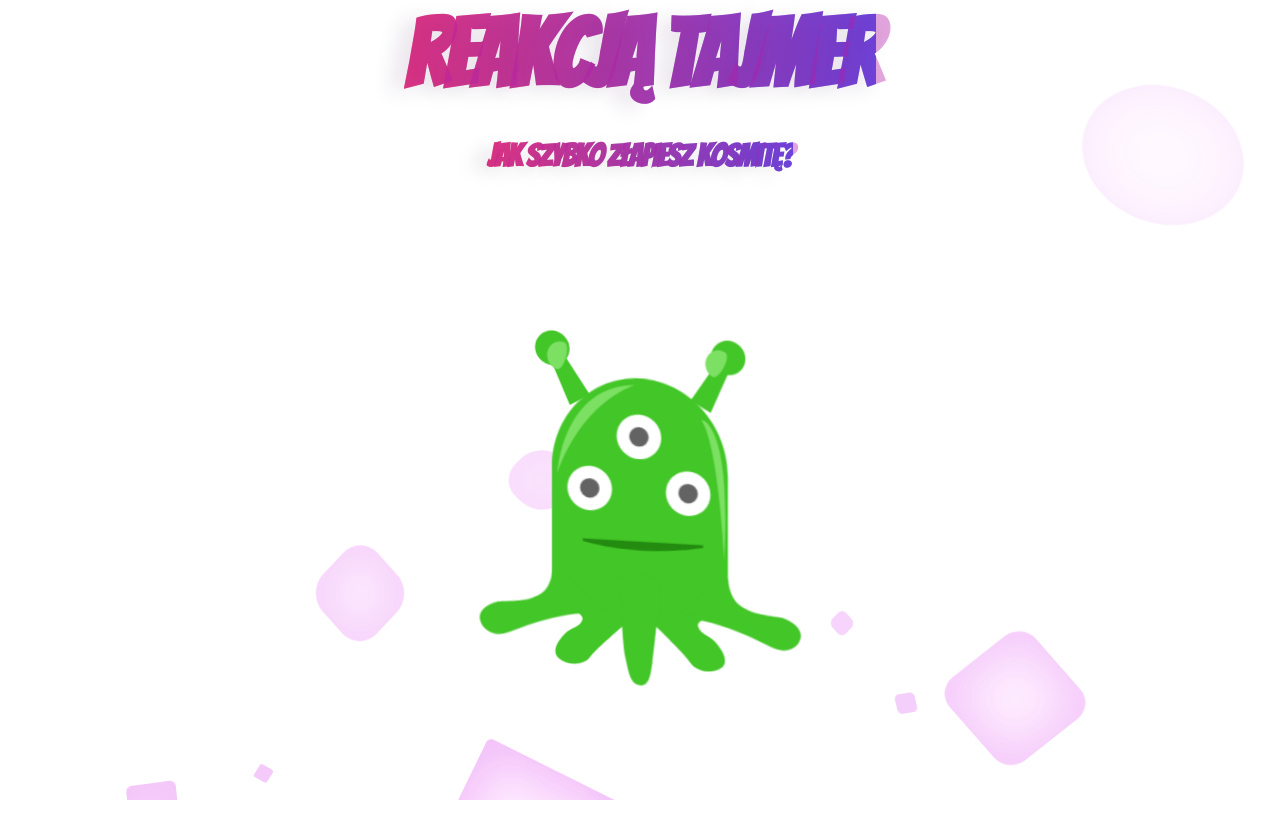
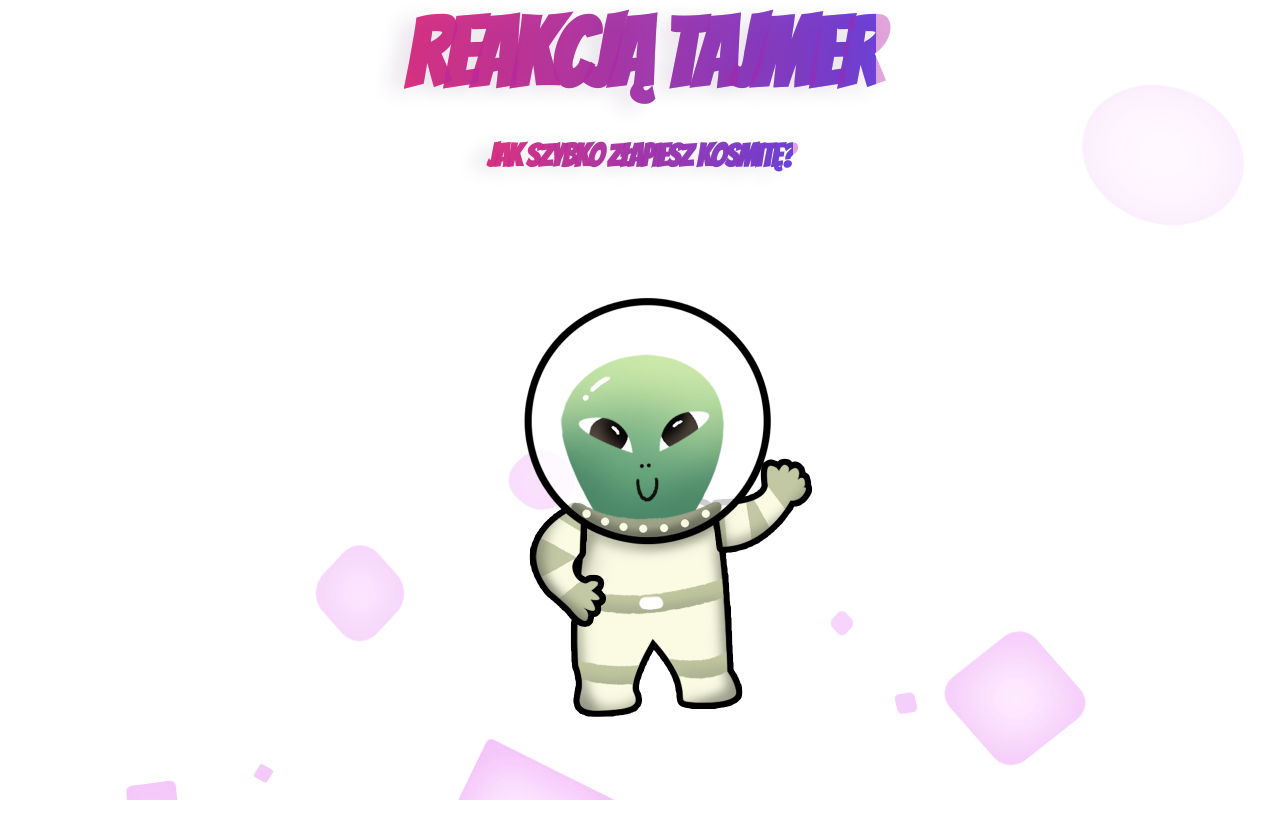
Before and after one commit to reueck/reaction-timer, a Vue app: page / in a window 1280 px wide. Both pictures are taken after a click on the button "Nowa gra". Built offline with nearby package versions, Linux system fonts and the light colour scheme.

Commit message:
changed alien image to be more visible

```diff
--- a/src/components/Blob.vue
+++ b/src/components/Blob.vue
@@ -1,76 +1,10 @@
 <template>
 	<div class="blob" v-if="showBlob">
-		<svg height="500px" width="500px" id="Layer_1" viewBox="0 0 496.159 496.159" xml:space="preserve" fill="#000000" @click="stopTimer">
-
-		<g class="blob">
-			<g>
-				<polygon style="fill: #43c628" points="166.021,84.4 155.184,90.325 178.43,143.774 198.47,132.818 "></polygon>
-				<circle style="fill: #43c628" cx="161.06" cy="88.199" r="17.13"></circle>
-			</g>
-			<path
-				style="fill: #7ce063"
-				d="M164.538,73.847c-7.817-2.291-16.012,2.189-18.303,10.007s2.19,16.013,10.007,18.303 C164.06,104.448,172.356,76.137,164.538,73.847z"
-			></path>
-			<g>
-				<polygon style="fill: #43c628" points="330.538,84.4 298.089,132.818 318.129,143.774 341.374,90.325 "></polygon>
-				<circle style="fill: #43c628" cx="335.5" cy="88.199" r="17.13"></circle>
-			</g>
-			<path
-				style="fill: #7ce063"
-				d="M341.964,74.921c-7.147-3.908-16.11-1.282-20.018,5.866c-3.908,7.147-1.281,16.11,5.867,20.018 C334.96,104.713,349.112,78.829,341.964,74.921z"
-			></path>
-			<path
-				style="fill: #43c628"
-				d="M248.019,107.13c-53.579,0-97.011,43.433-97.011,97.011v109.393 c0,53.578,43.433,38.066,97.011,38.066s97.011,15.512,97.011-38.066V204.141C345.031,150.562,301.598,107.13,248.019,107.13z"
-			></path>
-			<g>
-				<path
-					style="fill: #7ce063"
-					d="M156.981,209.776c29.817-78.667,86.28-95.796,86.28-95.796 C162.691,118.421,156.981,209.776,156.981,209.776z"
-				></path>
-				<path
-					style="fill: #7ce063"
-					d="M315.584,146.334c19.032,26.011,25.377,143.377,25.377,143.377 C349.208,145.7,315.584,146.334,315.584,146.334z"
-				></path>
-			</g>
-			<g>
-				<path
-					style="fill: #43c628"
-					d="M405.671,347.669c-3.309-1.008-26.328-1.269-37.43-5.71s-20.301-9.199-23.156-30.452 c-1.611-12.013-56.146,40.919-56.146,40.919c54.242,1.903,98.194,24.808,108.589,27.973c11.992,3.651,24.225-1.638,27.323-11.813 C427.949,358.412,417.663,351.32,405.671,347.669z"
-				></path>
-				<path
-					style="fill: #43c628"
-					d="M151.659,311.508c-2.855,21.253-12.054,26.011-23.156,30.452s-34.121,4.702-37.43,5.71 c-11.992,3.651-22.277,10.742-19.18,20.917c3.098,10.175,15.331,15.464,27.323,11.813c10.395-3.165,54.347-26.069,108.589-27.973 C207.805,352.427,153.27,299.495,151.659,311.508z"
-				></path>
-				<path
-					style="fill: #43c628"
-					d="M157.616,354.013c0,0,17.764-1.903,22.205,0.635c4.44,2.538,5.573,4.586,4.44,7.613 c-2.603,6.956-12.402,8.211-18.081,13.957c-8.813,8.916-16.036,19.759-7.931,26.646c8.106,6.886,26.052,7.271,34.169-2.284 c4.742-5.582,8.438-9.829,33.08-31.657c11.913-10.553,18.398-15.543,33.624-17.447 C259.122,351.475,183.379,343.181,157.616,354.013z"
-				></path>
-				<path
-					style="fill: #43c628"
-					d="M330.454,376.218c-5.679-5.746-15.479-7.001-18.081-13.957c-1.132-3.027,0-5.075,4.441-7.613 c4.441-2.538,22.205-0.635,22.205-0.635c-25.764-10.832-101.506-2.538-101.506-2.538c15.226,1.903,21.71,6.894,33.624,17.447 c24.642,21.829,28.337,26.076,33.08,31.657c8.116,9.554,26.063,9.169,34.168,2.284C346.49,395.976,339.266,385.134,330.454,376.218 z"
-				></path>
-				<path
-					style="fill: #43c628"
-					d="M218.895,318.13c9.42,12.112,7.703,20.313,8.664,36.2c1.989,32.859,3.122,38.666,4.758,45.678 c3.331,14.274,5.101,25.544,15.702,26.408c10.602,0.862,11.843-12.598,13.798-24.98c1.427-9.04,9.041-77.081,9.041-77.081 C260.3,298.477,218.895,318.13,218.895,318.13z"
-				></path>
-			</g>
-			<circle style="fill: #ffffff" cx="198.14" cy="225.149" r="22.13"></circle>
-			<circle style="fill: #636363" cx="198.14" cy="225.149" r="9.648"></circle>
-			<circle style="fill: #ffffff" cx="246.99" cy="171.609" r="22.13"></circle>
-			<circle style="fill: #636363" cx="246.99" cy="171.609" r="9.648"></circle>
-			<circle style="fill: #ffffff" cx="295.83" cy="225.149" r="22.13"></circle>
-			<circle style="fill: #636363" cx="295.83" cy="225.149" r="9.648"></circle>
-			<path
-				style="fill: #238c10"
-				d="M316.536,276.886H186.164c-0.722,0-1.33,0.539-1.417,1.256c-0.087,0.716,0.375,1.385,1.077,1.557 c0.26,0.064,26.415,6.385,64.769,6.385h0.007c22.516,0,44.793-2.143,66.213-6.371c0.721-0.142,1.215-0.808,1.144-1.54 C317.885,277.444,317.27,276.886,316.536,276.886z"
-			></path>
-		</g>
-	</svg>
+		<img src="@/assets/img/alien.png"
+		@click="stopTimer" alt="blob" />
 	</div>
 
 </template>
-
 <script>
 export default {
 	props: ['delay'],
@@ -107,4 +41,7 @@ export default {
     cursor: pointer;
 	width: 500px;
 }
+.blob img {
+	width: 500px;
+}
 </style>
--- a/src/components/Results.vue
+++ b/src/components/Results.vue
@@ -1,9 +1,8 @@
 <template>
 	<div class="results">
-		<h1>Wyniki</h1>
+		<h1>Misja zaliczona</h1>
 		<p>Twój ostatni czas reakcji wynosił: {{ time }} ms</p>
         <p class="rank">Ranga: {{ rank }}</p>
-		<!-- <p v-if="hasBeenPlayed">Średni czas reakcji: {{ average }} ms</p> -->
 	</div>
 </template>
 
@@ -15,10 +14,6 @@ export default {
 			type: Number,
 			required: true,
 		},
-        // average: {
-        //     type: Number,
-        //     required: false,
-        // }
 	},
     data(){
         return {
```
Also changed, not shown: src/assets/img/alien.png (added).
